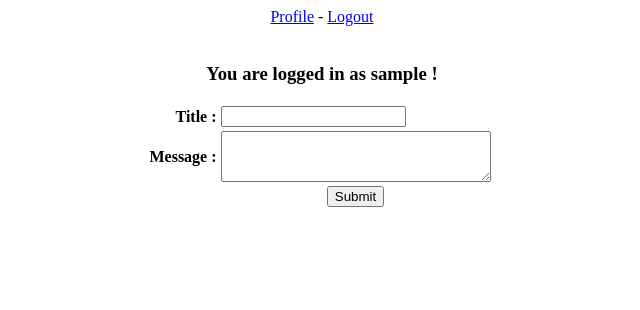
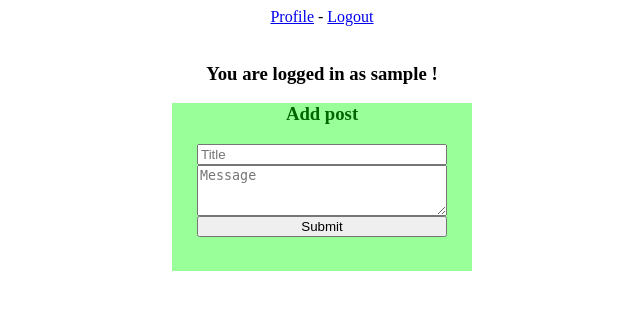
Before and after one commit to vlopatin/Project, a PHP site: template views/forum_view.php in a window 1280 px wide. Shown: the top 310 px of the page, without its empty margins (318-958 px from the left). Run offline with PHP 8.4, Linux system fonts and the light colour scheme; the template is opened without the code that fills it, so the values that code supplies are empty; the visitor is signed in with stand-in values (Sample User, id 1); some libraries are stand-ins or nearby versions.

Commit message:
Update forum_view.php

```diff
--- a/views/forum_view.php
+++ b/views/forum_view.php
@@ -66,33 +66,15 @@ if ($_SESSION['user'] !== "Anon") {
 
     ?>
 
-    <form action="forum" method="post">
-        <table align="center">
-            <tr>
-                <td align="right">
-                    <b>Title :</b>
-                </td>
-                <td>
-                    <input name="title" type="text" value="" required="1" size="20">
-                </td>
-            <tr>
-                <td align="right">
-                    <b>Message :</b>
-                </td>
-                <td>
-                    <textarea name="message" cols="31" rows="3" draggable="false" required="1"></textarea>
-                <td>
-            </tr>
-
-            <tr align="center">
-                <td>
-                </td>
-                <td>
-                    <input type="submit" name="doAddPost" value="Submit">
-                </td>
-            </tr>
-        </table>
+<div align=center style="background:#99FF99; width:300px; margin-left: auto; margin-right: auto;">
+	<h3 align="center" style="color:#006600">Add post</h3>
+	<form action="forum" method="post">
+		<input name="title" type="text" style="width:250px" placeholder="Title" value="" required="1" size="20"> </td>
+        <textarea name="message" placeholder="Message" style="width:250px" cols="31" rows="3" draggable="false" required="1"></textarea>
+    	<input type="submit" name="doAddPost" style="width:250px" value="Submit">
     </form>
+	<br>
+<div>
 
 <?php
 
```
